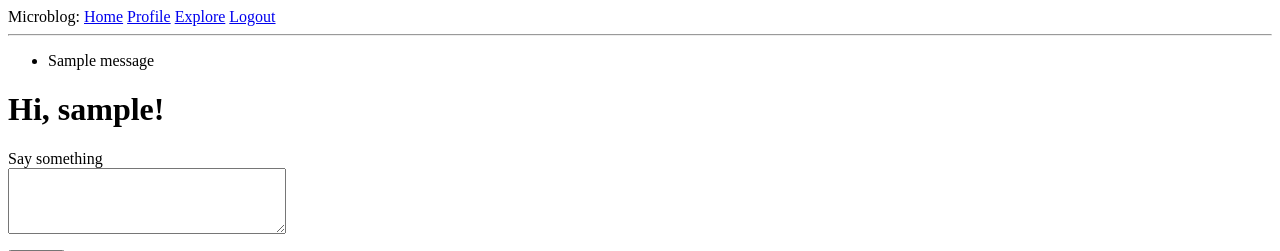
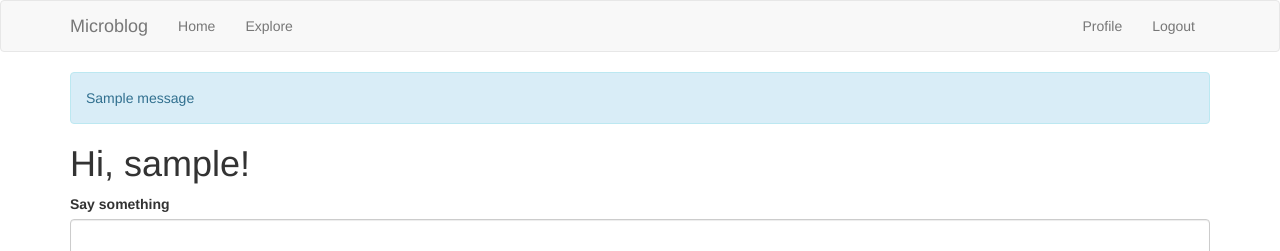
Before and after one commit to danielobembe/microblog, a Flask app: page / in a window 1280 px wide. Shown: the top 251 px of the page. Run offline with Flask 2, Linux system fonts and the light colour scheme; a user stored in the database is signed in; tables that the repository leaves empty hold one stand-in row (values such as "Sample post"); one stand-in notice (Sample message) is shown; some libraries are stand-ins or nearby versions.

Commit message:
included bootstrap via flask-bootstrap package. Modified base and index files

```diff
--- a/app/__init__.py
+++ b/app/__init__.py
@@ -8,6 +8,7 @@ from logging.handlers import SMTPHandler
 from logging.handlers import RotatingFileHandler
 import os
 from flask_mail import Mail
+from flask_bootstrap import Bootstrap
 
 
 app = Flask(__name__)
@@ -17,6 +18,7 @@ migrate = Migrate(app, db)
 login = LoginManager(app)
 login.login_view = 'login'
 mail = Mail(app)
+bootstrap = Bootstrap(app)
 
 
 from app import routes, models
--- a/app/templates/base.html
+++ b/app/templates/base.html
@@ -1,32 +1,50 @@
-<html>
-    <head>
-        {% if title %}
-        <title>{{ title }} - Microblog</title>
-        {% else %}
-        <title>Welcome to Microblog</title>
-        {% endif %}
-    </head>
-    <body>
-        <div>Microblog:
-            <a href="{{ url_for('index') }}">Home</a>
-            {% if current_user.is_anonymous %}
-            <a href="{{ url_for('login') }}">Login</a>
-            {% else %}
-            <a href="{{ url_for('user', username=current_user.username) }}">Profile</a>
-            <a href="{{ url_for('explore') }}">Explore</a>
-            <a href="{{ url_for('logout') }}">Logout</a>
-            {% endif %}
+{% extends 'bootstrap/base.html' %}
+
+{% block title %}
+    {% if title %}{{ title }} - Microblog{% else %}Welcome to Microblog{% endif %}
+{% endblock %}
+
+{% block navbar %}
+    <nav class="navbar navbar-default">
+        <div class="container">
+            <div class="navbar-header">
+                <button type="button" class="navbar-toggle collapsed" data-toggle="collapse" data-target="#bs-example-navbar-collapse-1" aria-expanded="false">
+                    <span class="sr-only">Toggle navigation</span>
+                    <span class="icon-bar"></span>
+                    <span class="icon-bar"></span>
+                    <span class="icon-bar"></span>
+                </button>
+                <a class="navbar-brand" href="{{ url_for('index') }}">Microblog</a>
+            </div>
+            <div class="collapse navbar-collapse" id="bs-example-navbar-collapse-1">
+                <ul class="nav navbar-nav">
+                    <li><a href="{{ url_for('index') }}">Home</a></li>
+                    <li><a href="{{ url_for('explore') }}">Explore</a></li>
+                </ul>
+                <ul class="nav navbar-nav navbar-right">
+                    {% if current_user.is_anonymous %}
+                    <li><a href="{{ url_for('login') }}">Login</a></li>
+                    {% else %}
+                    <li><a href="{{ url_for('user', username=current_user.username) }}">Profile</a></li>
+                    <li><a href="{{ url_for('logout') }}">Logout</a></li>
+                    {% endif %}
+                </ul>
+            </div>
         </div>
-        <hr>
+    </nav>
+{% endblock %}
+
+{% block content %}
+    <div class="container">
         {% with messages = get_flashed_messages() %}
         {% if messages %}
-        <ul>
             {% for message in messages %}
-            <li>{{ message }}</li>
+            <div class="alert alert-info" role="alert">{{ message }}</div>
             {% endfor %}
-        </ul>
         {% endif %}
         {% endwith %}
-        {% block content %}{% endblock %}
-    </body>
-</html>
+
+        {# application content needs to be provided in the app_content block #}
+        {% block app_content %}{% endblock %}
+    </div>
+{% endblock %}
--- a/app/templates/index.html
+++ b/app/templates/index.html
@@ -1,28 +1,27 @@
 {% extends "base.html" %}
+{% import 'bootstrap/wtf.html' as wtf %}
 
-{% block content %}
-    <h1>Hi, {{current_user.username }}!</h1>
+{% block app_content %}
+    <h1>Hi, {{ current_user.username }}!</h1>
     {% if form %}
-    <form action="" method="post">
-        {{ form.hidden_tag() }}
-        <p>
-            {{ form.post.label }}<br>
-            {{ form.post(cols=32, rows = 4) }}<br>
-            {% for error in form.post.errors %}
-            <span style="color: red;">[{{ error }}]</span>
-            {% endfor %}
-        </p>
-        <p>{{ form.submit() }}</p>
-    </form>
+    {{ wtf.quick_form(form) }}
+    <br>
     {% endif %}
     {% for post in posts %}
         {% include '_post.html' %}
     {% endfor %}
-
-    {% if prev_url %}
-    <a href="{{ prev_url }}">Newer posts</a>
-    {% endif %}
-    {%if next_url %}
-    <a href="{{next_url}}">Older posts</a>
-    {% endif %}
+    <nav aria-label="...">
+        <ul class="pager">
+            <li class="previous{% if not prev_url %} disabled{% endif %}">
+                <a href="{{ prev_url or '#' }}">
+                    <span aria-hidden="true">&larr;</span> Newer posts
+                </a>
+            </li>
+            <li class="next{% if not next_url %} disabled{% endif %}">
+                <a href="{{ next_url or '#' }}">
+                    Older posts <span aria-hidden="true">&rarr;</span>
+                </a>
+            </li>
+        </ul>
+    </nav>
 {% endblock %}
```
Also changed, not shown: app/templates/base_cp.html (added, +32 -0 lines), app/templates/index_cp.html (added, +28 -0 lines), app.db, 3 other files.
